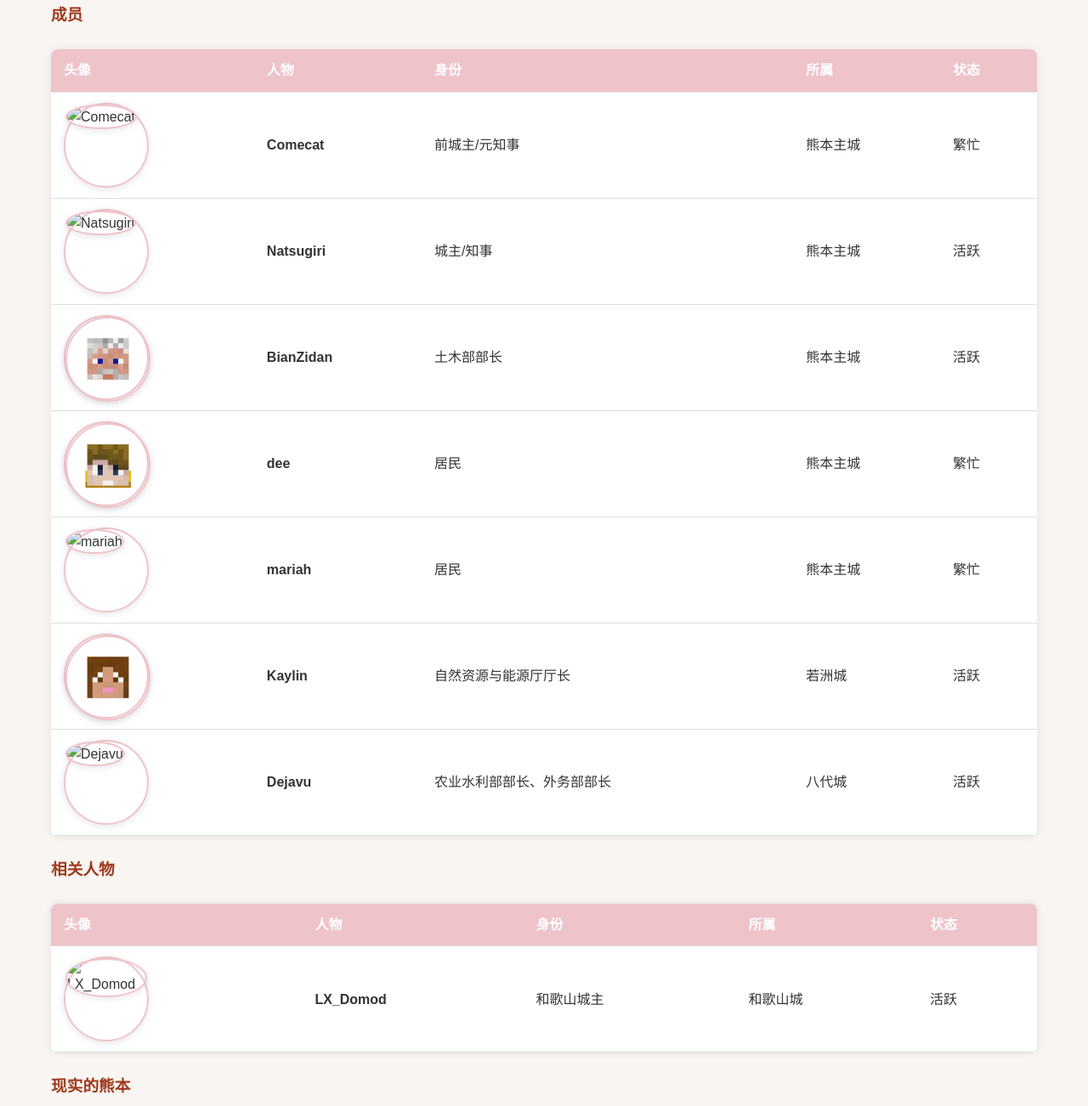
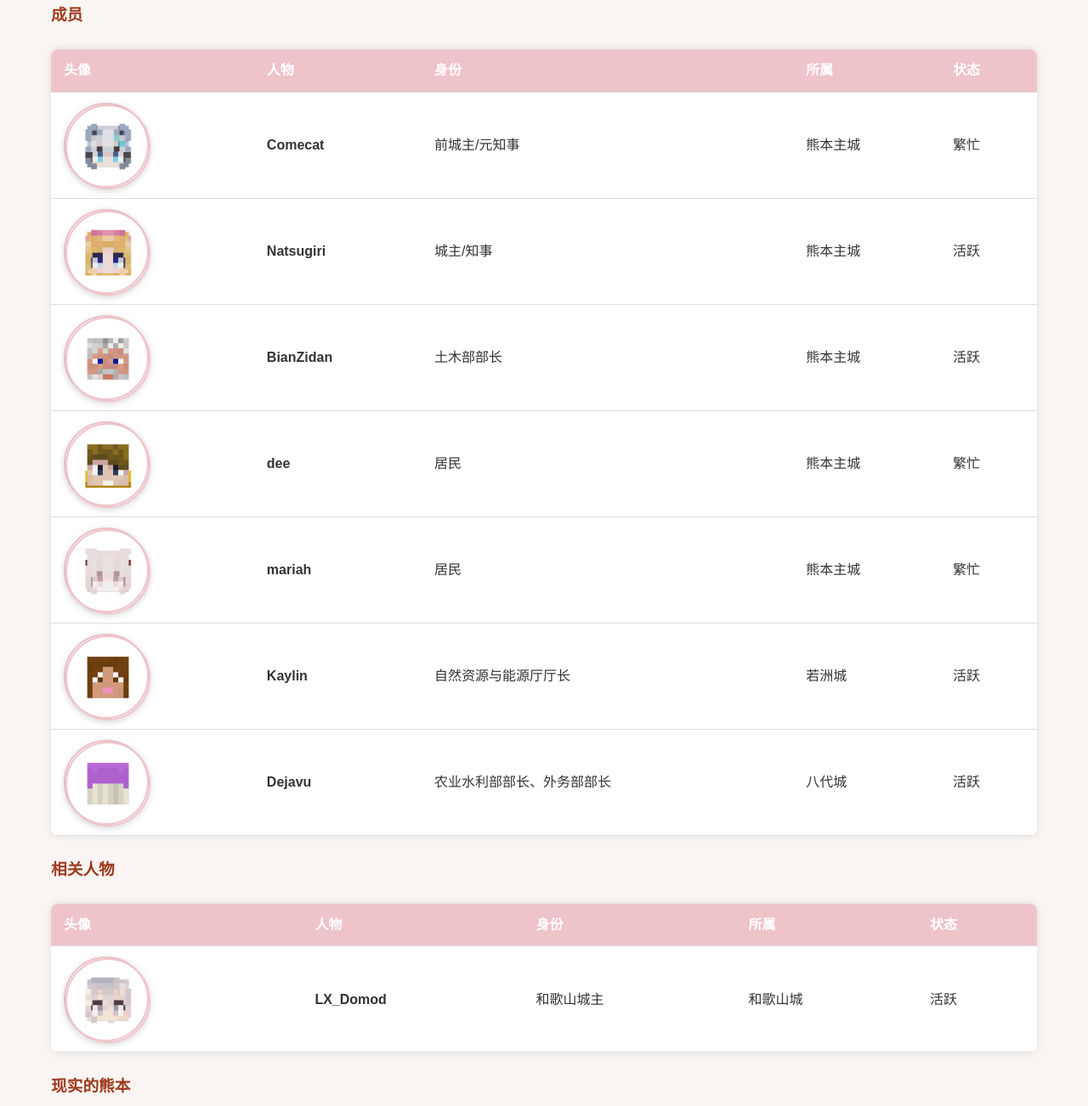
Before and after one commit to chinshigeharu233/KumamotoWebsite.github.io, a plain HTML site: page index.html in a window 1280 px wide. Shown: the part 778-2080 px from the top of the page at 85% size. Drawn offline with Linux system fonts and the light colour scheme; files whose address does not match are found by name.

Commit message:
Update index.html

```diff
--- a/index.html
+++ b/index.html
@@ -179,7 +179,6 @@
           <br>
         （Kumamoto）</h1>
         <div class="flag-container">
-            <!-- 将 熊本城旗.png 替换为实际图片路径 -->
             <img src="https://wiki.fishport.net/images/4/4d/%E7%86%8A%E6%9C%AC%E5%9F%8E%E6%97%97.png" alt="熊本城旗" class="flag">
         </div>
     </header>
@@ -207,7 +206,7 @@
             <tbody>
                 <tr>
                     <td><div class="avator">
-                        <img src="\mc avator\Comecat.png" alt="Comecat" class="avator">
+                        <img src="mc_avatar/Comecat.png" alt="Comecat" class="avator">
                     </div></td>
                     <td><b>Comecat</b></td>
                     <td>前城主/元知事</td>
@@ -216,7 +215,7 @@
                 </tr>
                 <tr>
                     <td><div class="avator">
-                        <img src="\mc avator\Asahi_Natsugiri.png" alt="Natsugiri" class="avator">
+                        <img src="\mc_avatar\Asahi_Natsugiri.png" alt="Natsugiri" class="avator">
                     <td><b>Natsugiri</b></td>
                     <td>城主/知事</td>
                     <td>熊本主城</td>
@@ -224,7 +223,7 @@
                 </tr>
                 <tr>
                     <td><div class="avator">
-                        <img src="E:\mc\BianZidan.png" alt="BianZidan" class="avator">
+                        <img src="\mc_avatar\BianZidan.png" alt="BianZidan" class="avator">
                     <td><b>BianZidan</b></td>
                     <td>土木部部长</td>
                     <td>熊本主城</td>
@@ -232,7 +231,7 @@
                 </tr>
                 <tr>
                     <td><div class="avator">
-                        <img src="E:\mc\dee.png" alt="dee" class="avator">
+                        <img src="\mc_avatar\dee.png" alt="dee" class="avator">
                     <td><b>dee</b></td>
                     <td>居民</td>
                     <td>熊本主城</td>
@@ -240,7 +239,7 @@
                 </tr>
                 <tr>
                     <td><div class="avator">
-                        <img src="\mc avator\mariah.png" alt="mariah" class="avator">
+                        <img src="\mc_avatar\mariah.png" alt="mariah" class="avator">
                     <td><b>mariah</b></td>
                     <td>居民</td>
                     <td>熊本主城</td>
@@ -256,7 +255,7 @@
                 </tr>
                 <tr>
                     <td><div class="avator">
-                        <img src="\mc avator\Dejavu.png" alt="Dejavu" class="avator">
+                        <img src="\mc_avatar\Dejavu.png" alt="Dejavu" class="avator">
                     <td><b>Dejavu</b></td>
                     <td>农业水利部部长、外务部部长</td>
                     <td>八代城</td>
@@ -279,7 +278,7 @@
             <tbody>
                 <tr>
                     <td><div class="avator">
-                        <img src="\mc avator\LX_Domod.png" alt="LX_Domod" class="avator">
+                        <img src="\mc_avatar\LX_Domod.png" alt="LX_Domod" class="avator">
                     </div></td>
                     <td><b>LX_Domod</b></td>
                     <td>和歌山城主</td>
```
